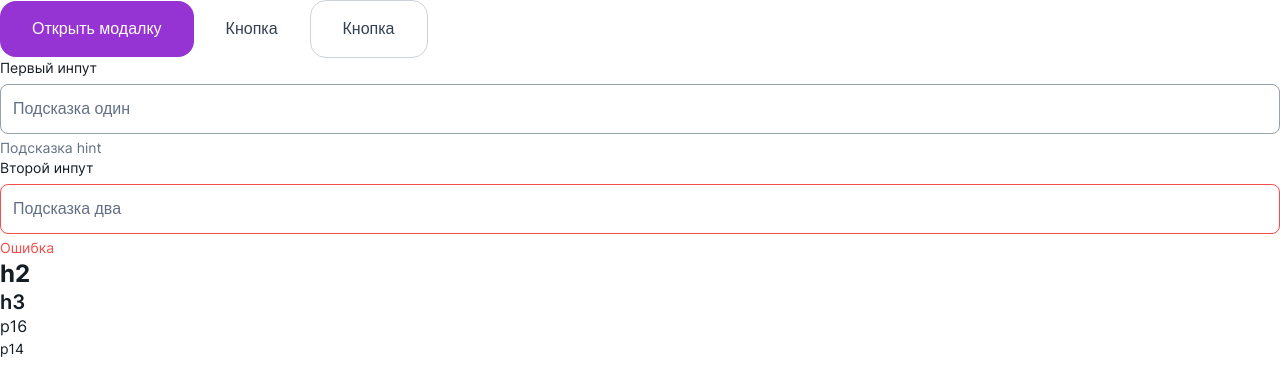
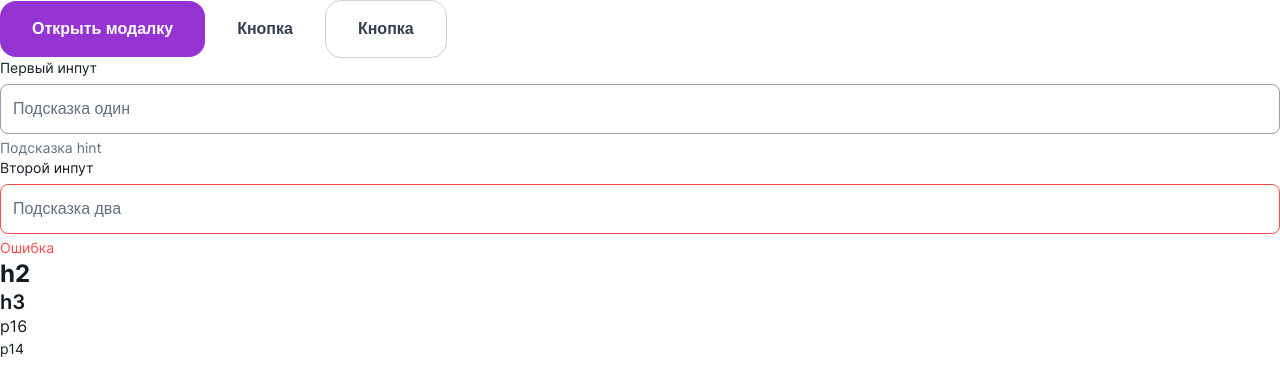
Before and after one commit to vladwebdev1402/dream-diary, a React (Vite) app: page / in a window 1280 px wide. Shown: the top 392 px of the page. Built offline with nearby package versions, Linux system fonts and the light colour scheme.

Commit message:
fix fontweight in button

```diff
--- a/src/components/atoms/Button/index.tsx
+++ b/src/components/atoms/Button/index.tsx
@@ -25,7 +25,7 @@ const Button: FC<Props> = ({
       })}
       {...props}
     >
-      <Typography>{children}</Typography>
+      <Typography fontWeight="semibold">{children}</Typography>
     </button>
   );
 };
```
